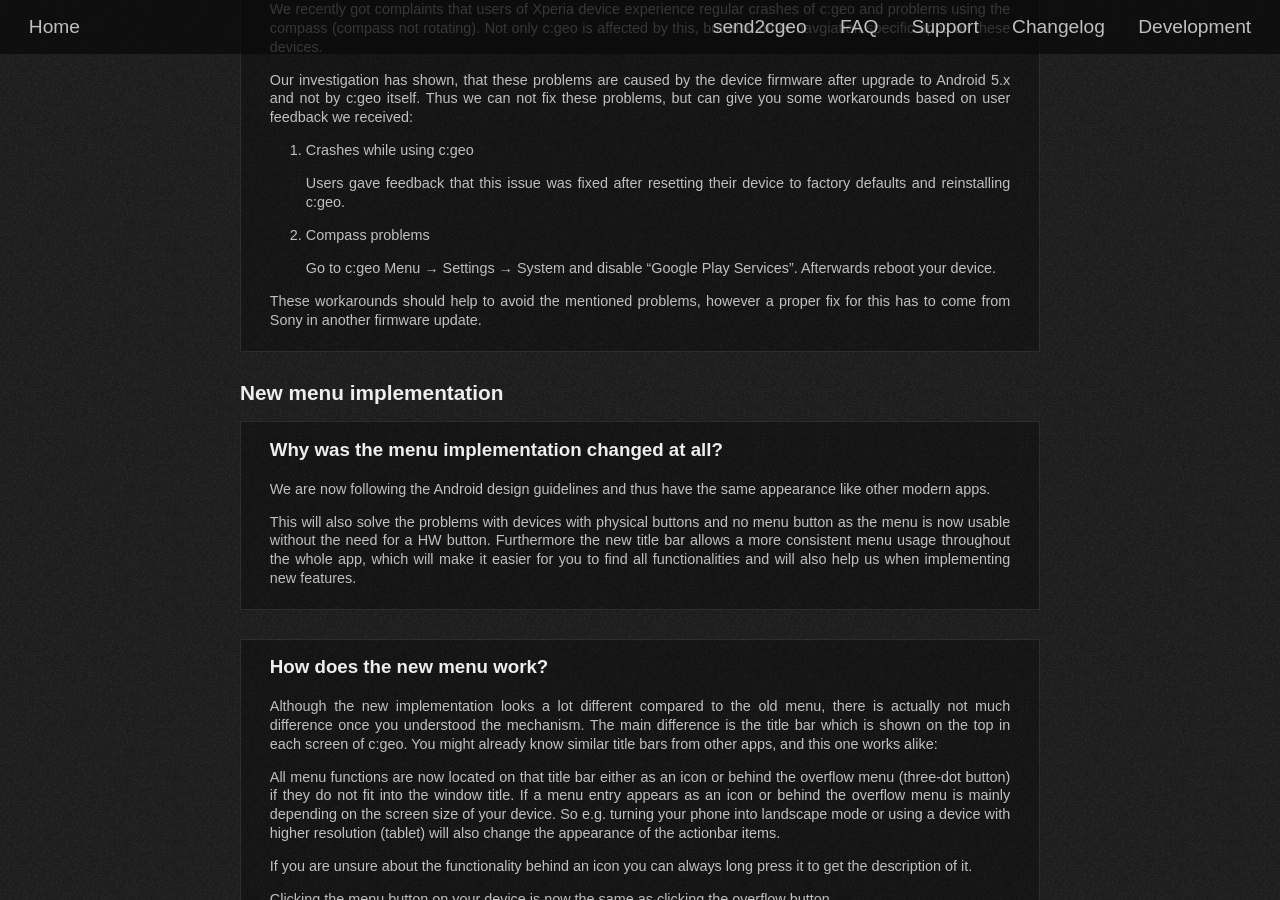
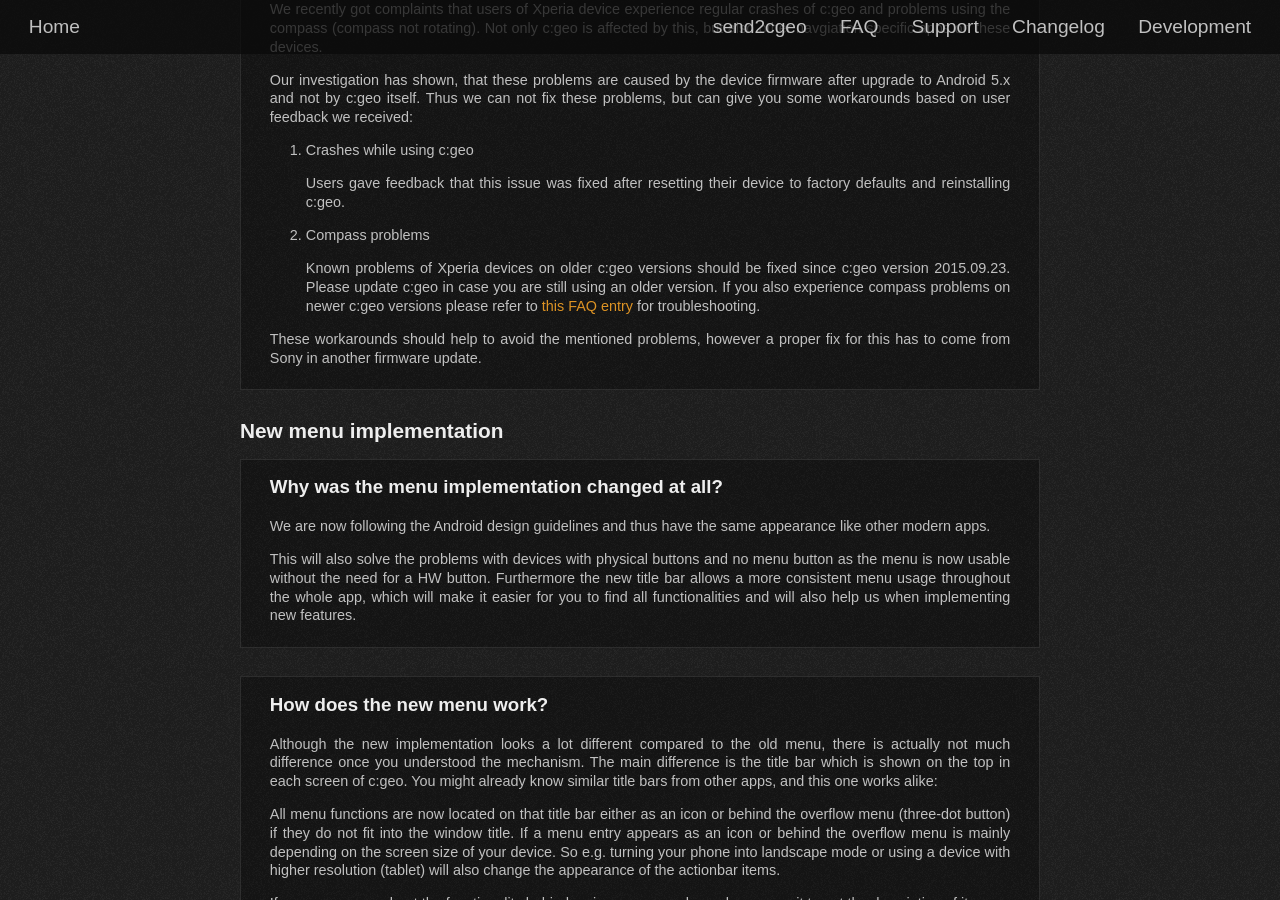
Before and after one commit to cgeo/cgeo.github.io, a Jekyll site: the page built from faq.html, in a window 1280 px wide and 900 px high, scrolled down 28683 px. Built offline with Jekyll 4.4.1, drawn with Linux system fonts in a browser that asks for light colours; some web fonts are replaced.

Commit message:
FAQ: Update Xperia compass help
To reflect recent changes

```diff
--- a/_data/faq.yml
+++ b/_data/faq.yml
@@ -1134,8 +1134,8 @@
 
             2. Compass problems
 
-                Go to c:geo Menu → Settings → System and disable "Google Play Services".
-                Afterwards reboot your device.
+                Known problems of Xperia devices on older c:geo versions should be fixed since c:geo version 2015.09.23. Please update c:geo in case you are still using an older version.
+                If you also experience compass problems on newer c:geo versions please refer to [this FAQ entry](./faq.html#compass-wrong) for troubleshooting.
 
             These workarounds should help to avoid the mentioned problems, however a proper fix for this has to come from Sony in another firmware update.
 
```
